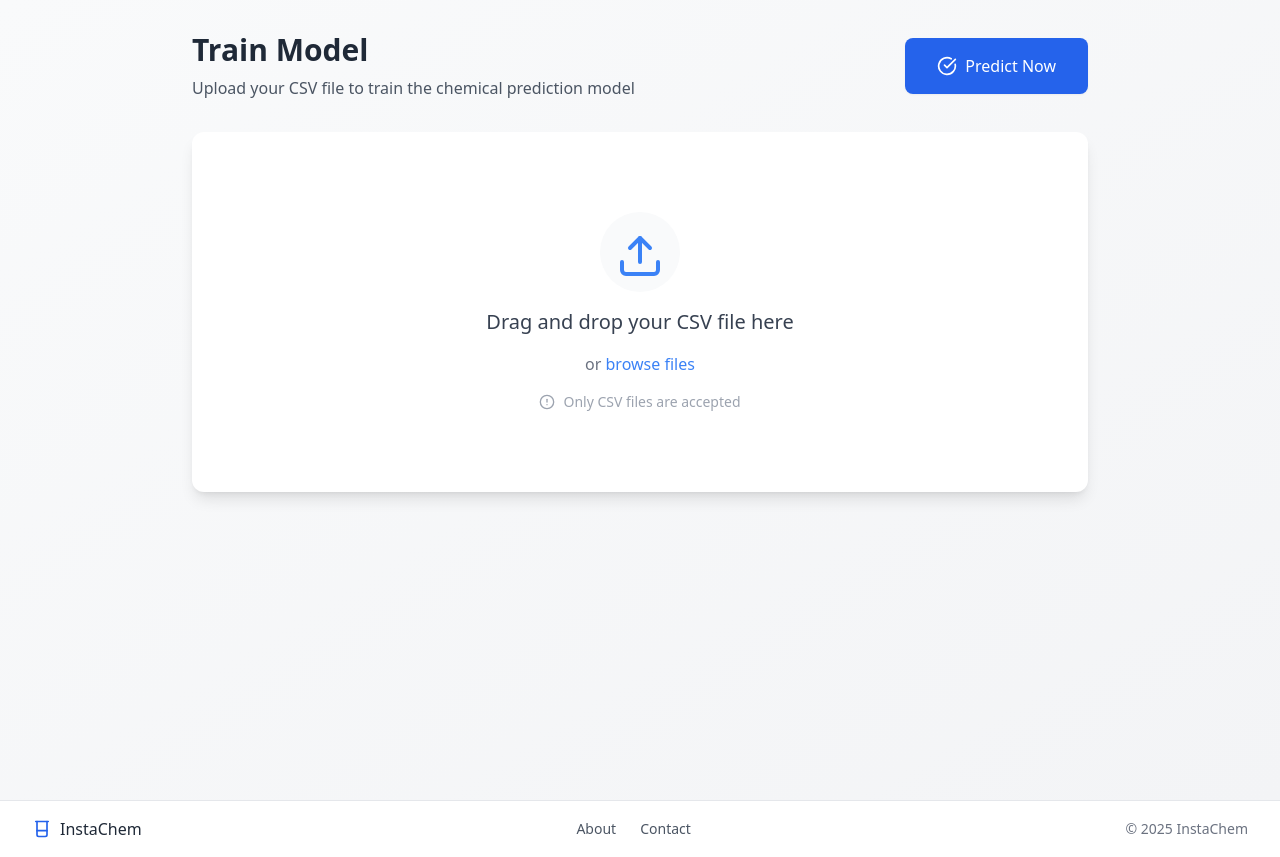
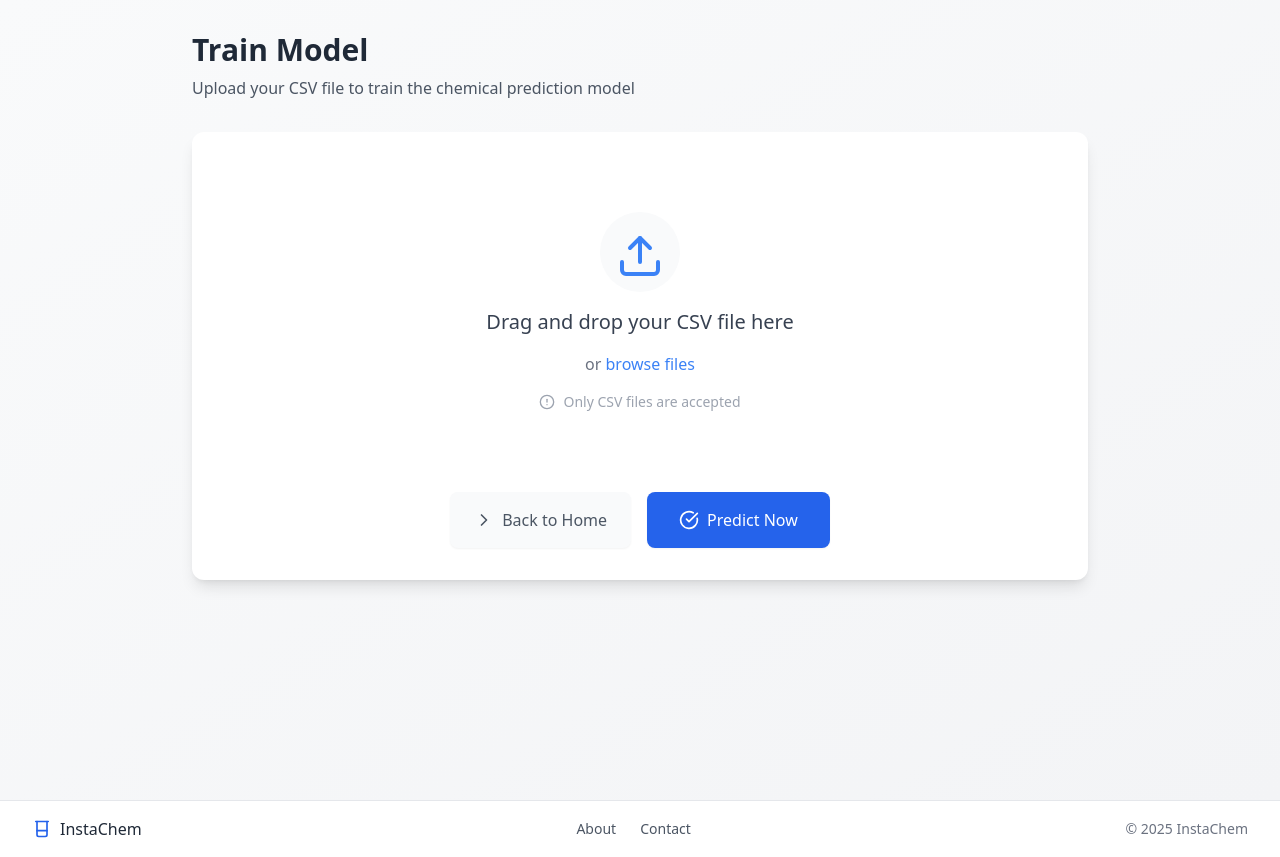
Before and after one commit to nahid6509/DCE-ALUMNI, a React (Vite) app: page /train in a window 1280 px wide. Built offline with nearby package versions, Linux system fonts and the light colour scheme.

Commit message:
add navigate home page

```diff
--- a/src/pages/Test.jsx
+++ b/src/pages/Test.jsx
@@ -165,7 +165,16 @@ const Test = () => {
                             </>
                         )}
                     </button>
-                    <div className='mt-6 text-center'>
+                    <div className='mt-6 flex justify-center gap-4'>
+                        <button
+                            onClick={() => window.location.href = '/'}
+                            className='inline-flex items-center gap-2 px-6 py-3 text-sm font-medium text-gray-600
+                                      bg-gray-50 rounded-lg transition-all duration-200
+                                      hover:bg-gray-100 hover:scale-[1.02] active:scale-[0.98]'
+                        >
+                            <ChevronRight className='h-4 w-4' />
+                            Back to Home
+                        </button>
                         <button
                             onClick={() => window.location.href = '/train'}
                             className='inline-flex items-center gap-2 px-6 py-3 text-sm font-medium text-blue-600
--- a/src/pages/Train.jsx
+++ b/src/pages/Train.jsx
@@ -1,5 +1,5 @@
 import React, { useState } from 'react';
-import { Upload, CheckCircle, Loader, AlertCircle } from 'lucide-react';
+import { Upload, CheckCircle, Loader, AlertCircle, ChevronRight } from 'lucide-react';
 
 // Add these styles to your CSS or use a style tag in your HTML
 const styles = {
@@ -79,21 +79,9 @@ const Train = () => {
     return (
         <div className='min-h-screen bg-gradient-to-br from-gray-50 to-gray-100 p-8'>
             <div className='max-w-4xl mx-auto'>
-                <div className='mb-8 flex justify-between items-center'>
-                    <div>
-                        <h2 className='text-3xl font-bold text-gray-800'>Train Model</h2>
-                        <p className='text-gray-600 mt-2'>Upload your CSV file to train the chemical prediction model</p>
-                    </div>
-                    <button
-                        onClick={() => window.location.href = '/test'}
-                        className='inline-flex items-center gap-2 px-8 py-4 text-base font-medium
-                                bg-blue-600 text-white rounded-lg transition-all duration-200
-                                hover:bg-blue-700 hover:scale-[1.02] active:scale-[0.98]
-                                shadow-sm hover:shadow-md'
-                    >
-                        <CheckCircle className='h-5 w-5' />
-                        Predict Now
-                    </button>
+                <div className='mb-8'>
+                    <h2 className='text-3xl font-bold text-gray-800'>Train Model</h2>
+                    <p className='text-gray-600 mt-2'>Upload your CSV file to train the chemical prediction model</p>
                 </div>
 
                 <div className='bg-white rounded-xl shadow-lg p-8 transition-all hover:shadow-xl'>
@@ -189,6 +177,29 @@ const Train = () => {
                             </div>
                         </div>
                     )}
+
+                    <div className='mt-8 flex justify-center gap-4'>
+                        <button
+                            onClick={() => window.location.href = '/'}
+                            className='inline-flex items-center gap-2 px-6 py-4 text-base font-medium
+                                    bg-gray-50 text-gray-600 rounded-lg transition-all duration-200
+                                    hover:bg-gray-100 hover:scale-[1.02] active:scale-[0.98]
+                                    shadow-sm hover:shadow-md'
+                        >
+                            <ChevronRight className='h-5 w-5' />
+                            Back to Home
+                        </button>
+                        <button
+                            onClick={() => window.location.href = '/test'}
+                            className='inline-flex items-center gap-2 px-8 py-4 text-base font-medium
+                                    bg-blue-600 text-white rounded-lg transition-all duration-200
+                                    hover:bg-blue-700 hover:scale-[1.02] active:scale-[0.98]
+                                    shadow-sm hover:shadow-md'
+                        >
+                            <CheckCircle className='h-5 w-5' />
+                            Predict Now
+                        </button>
+                    </div>
                 </div>
             </div>
         </div>
```
